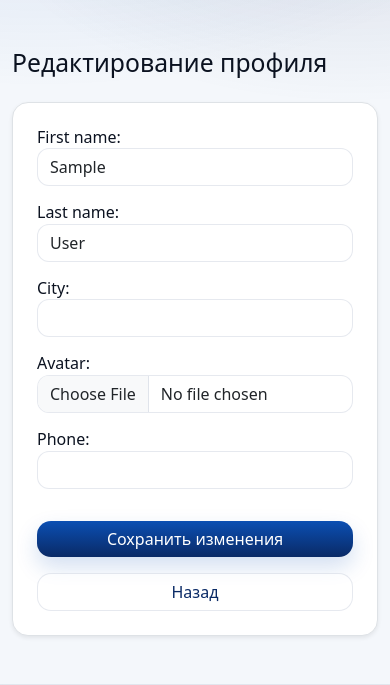
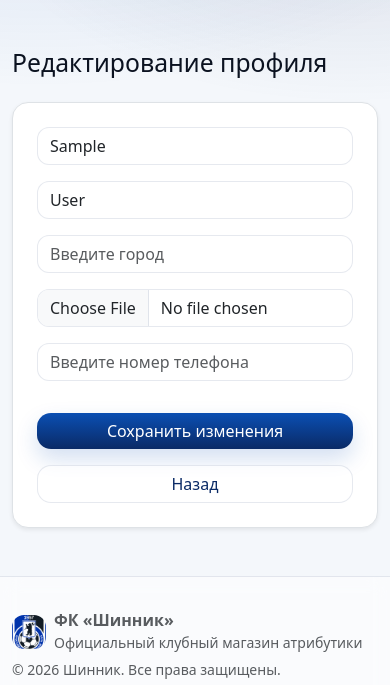
Before and after one commit to ViktorShadr/matchday_store, a Django app: page /users/profile/edit/ in a window 390 px wide. Shown: the part 128-813 px from the top of the page. Run offline with Django 5.2, Linux system fonts and the light colour scheme; the visitor is signed in with stand-in values (Sample User, id 1); parts of the project's set-up code (start-up, migrations or seed data) failed here and were passed over; some libraries are stand-ins or nearby versions.

Commit message:
feat: improve profile form UI and Docker configuration
- Add placeholders for UserProfileForm fields (first_name, last_name, city, phone)
- Enhance form rendering in profile_form.html template with individual field and error handling
- Configure PostgreSQL environment variables in docker-compose.yaml
- Add Redis port mapping
- Update PostgreSQL healthcheck to use environment variables

```diff
--- a/users/forms.py
+++ b/users/forms.py
@@ -72,11 +72,31 @@
         fields = ("first_name", "last_name", "city", "avatar", "phone")
 
         widgets = {
-            "first_name": forms.TextInput(attrs={"class": "form-control"}),
-            "last_name": forms.TextInput(attrs={"class": "form-control"}),
-            "city": forms.TextInput(attrs={"class": "form-control"}),
+            "first_name": forms.TextInput(
+                attrs={
+                    "class": "form-control",
+                    "placeholder": "Введите имя",
+                }
+            ),
+            "last_name": forms.TextInput(
+                attrs={
+                    "class": "form-control",
+                    "placeholder": "Введите фамилию",
+                }
+            ),
+            "city": forms.TextInput(
+                attrs={
+                    "class": "form-control",
+                    "placeholder": "Введите город",
+                }
+            ),
             "avatar": forms.FileInput(attrs={"class": "form-control"}),
-            "phone": forms.TextInput(attrs={"class": "form-control"}),
+            "phone": forms.TextInput(
+                attrs={
+                    "class": "form-control",
+                    "placeholder": "Введите номер телефона",
+                }
+            ),
         }
 
 
--- a/users/templates/profile_form.html
+++ b/users/templates/profile_form.html
@@ -17,7 +17,16 @@
         {% endif %}
 
         <div class="mb-3">
-            {{ form.as_p }}
+            {% for field in form %}
+                <div class="mb-3">
+                    {{ field }}
+                    {% if field.errors %}
+                        <div class="text-danger small mt-1">
+                            {{ field.errors }}
+                        </div>
+                    {% endif %}
+                </div>
+            {% endfor %}
         </div>
 
         <!-- Текущее фото аватара -->
```
Also changed, not shown: docker-compose.yaml (+7 -1 lines).
